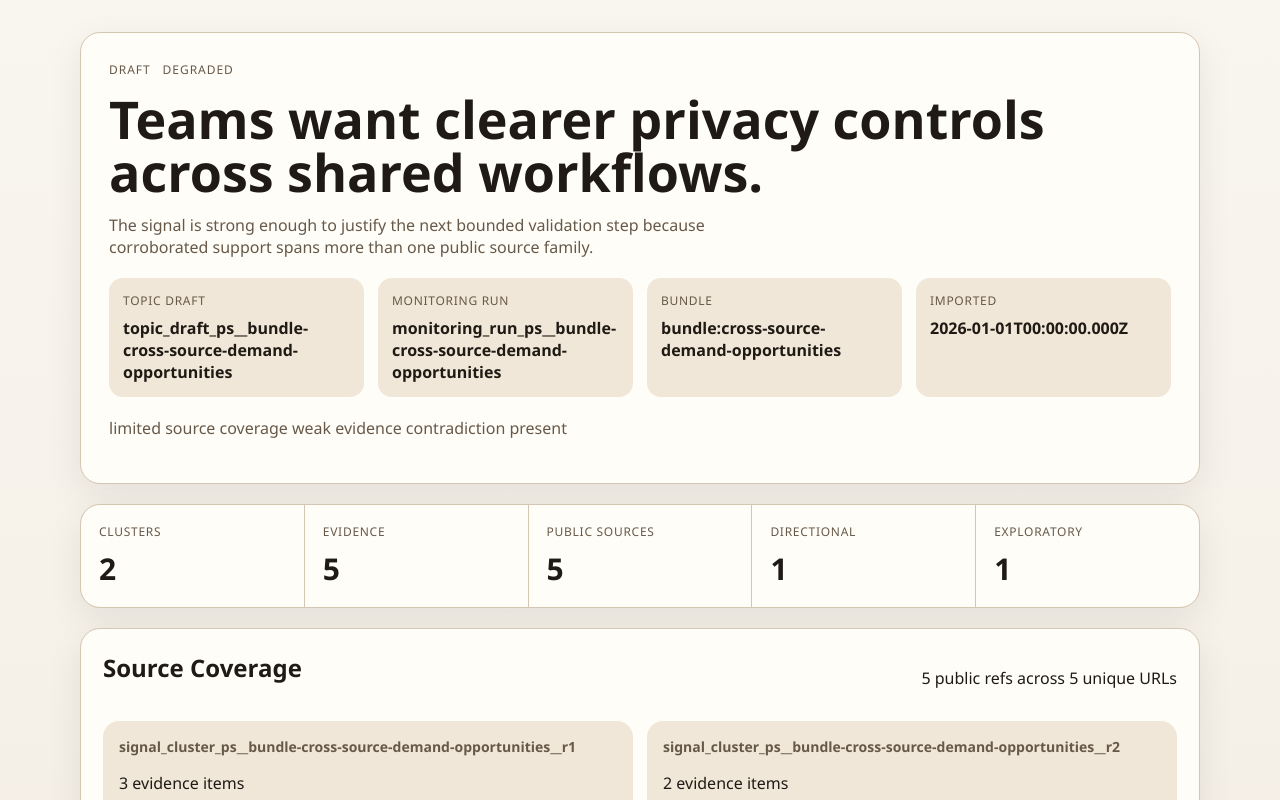
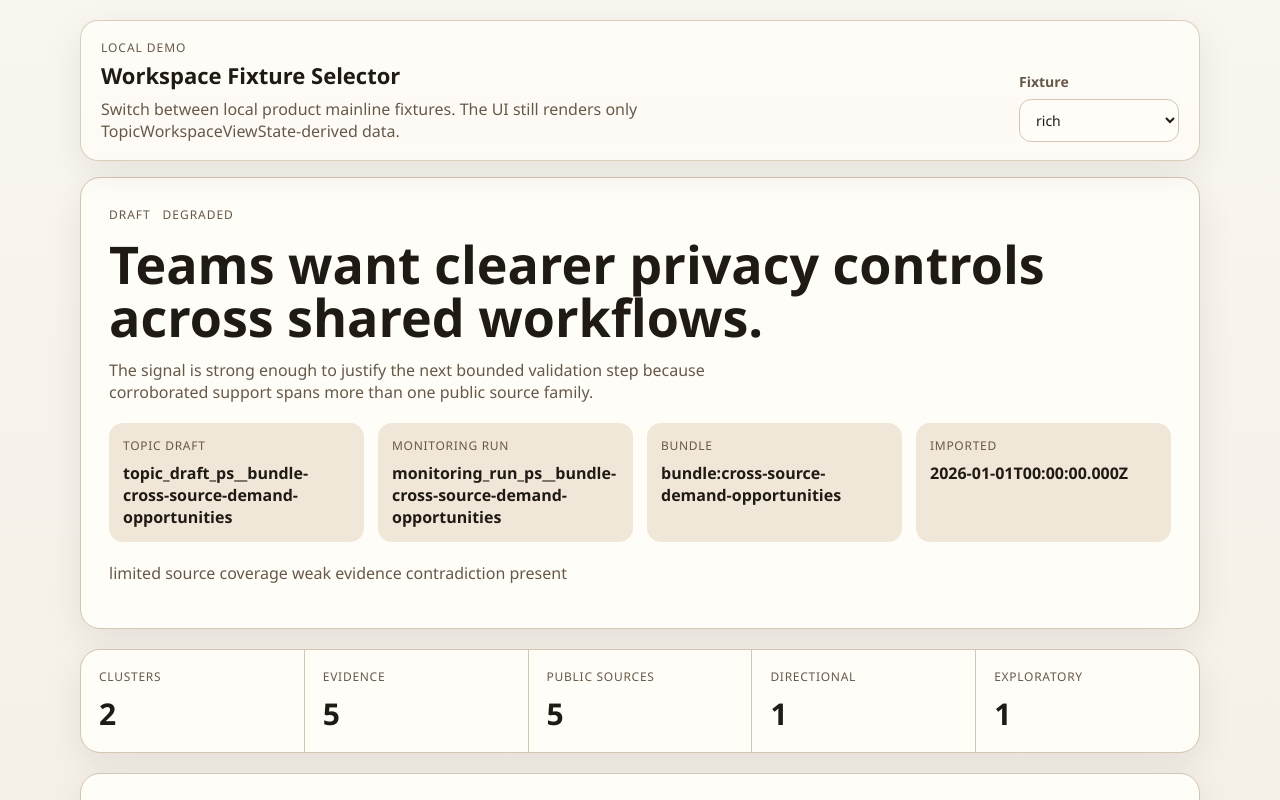
Before and after one commit to Forefield-ai/forefield-product-shell, a React (Vite) app: page / in a window 1280 px wide. Shown: the top 800 px of the page. Built offline with nearby package versions, Linux system fonts and the light colour scheme.

Commit message:
feat: add workspace fixture selector

```diff
--- a/src/ui/App.jsx
+++ b/src/ui/App.jsx
@@ -1,7 +1,27 @@
-import React from 'react';
+import React, { useState } from 'react';
 import TopicWorkspacePage from './TopicWorkspacePage';
+import DebugFixtureSelector from './components/DebugFixtureSelector';
+import minimalProductMainline from '../../fixtures/product/product-mainline.sample.json';
 import richProductMainline from '../../fixtures/product/rich-product-mainline.sample.json';
 
+const PRODUCT_MAINLINE_FIXTURES = {
+  minimal: minimalProductMainline,
+  rich: richProductMainline,
+};
+
 export default function App() {
-  return <TopicWorkspacePage productMainline={richProductMainline} />;
+  const [selectedFixtureKey, setSelectedFixtureKey] = useState('rich');
+
+  return (
+    <div className="app-shell">
+      <DebugFixtureSelector
+        selectedFixtureKey={selectedFixtureKey}
+        onSelectFixture={setSelectedFixtureKey}
+      />
+      <TopicWorkspacePage
+        key={selectedFixtureKey}
+        productMainline={PRODUCT_MAINLINE_FIXTURES[selectedFixtureKey]}
+      />
+    </div>
+  );
 }
--- /dev/null
+++ b/src/ui/components/DebugFixtureSelector.jsx
@@ -0,0 +1,30 @@
+import React from 'react';
+
+export default function DebugFixtureSelector({ selectedFixtureKey, onSelectFixture }) {
+  return (
+    <section className="fixture-selector" aria-label="Local fixture selector">
+      <div className="fixture-selector__inner">
+        <div>
+          <p className="fixture-selector__eyebrow">Local Demo</p>
+          <h1 className="fixture-selector__title">Workspace Fixture Selector</h1>
+          <p className="fixture-selector__copy">
+            Switch between local product mainline fixtures. The UI still renders only
+            TopicWorkspaceViewState-derived data.
+          </p>
+        </div>
+
+        <label className="fixture-selector__control" htmlFor="fixture-selector">
+          <span>Fixture</span>
+          <select
+            id="fixture-selector"
+            value={selectedFixtureKey}
+            onChange={(event) => onSelectFixture(event.target.value)}
+          >
+            <option value="minimal">minimal</option>
+            <option value="rich">rich</option>
+          </select>
+        </label>
+      </div>
+    </section>
+  );
+}
--- a/src/ui/styles.css
+++ b/src/ui/styles.css
@@ -23,6 +23,10 @@ body {
   color: var(--text);
 }
 
+a {
+  color: var(--accent);
+}
+
 button,
 input,
 textarea,
@@ -30,9 +34,72 @@ select {
   font: inherit;
 }
 
+.app-shell {
+  min-height: 100vh;
+}
+
+.fixture-selector {
+  padding: 20px 20px 0;
+}
+
+.fixture-selector__inner {
+  width: min(1120px, 100%);
+  margin: 0 auto;
+  padding: 18px 20px;
+  display: flex;
+  justify-content: space-between;
+  gap: 16px;
+  align-items: end;
+  flex-wrap: wrap;
+  background: rgba(255, 253, 248, 0.82);
+  border: 1px solid rgba(212, 198, 178, 0.85);
+  border-radius: 18px;
+  box-shadow: var(--shadow);
+  backdrop-filter: blur(8px);
+}
+
+.fixture-selector__eyebrow {
+  margin: 0 0 4px;
+  color: var(--muted);
+  font-size: 12px;
+  text-transform: uppercase;
+  letter-spacing: 0.08em;
+}
+
+.fixture-selector__title {
+  margin: 0;
+  font-size: 22px;
+}
+
+.fixture-selector__copy {
+  margin: 8px 0 0;
+  color: var(--muted);
+  max-width: 62ch;
+}
+
+.fixture-selector__control {
+  display: grid;
+  gap: 8px;
+  min-width: 160px;
+  color: var(--muted);
+  font-size: 14px;
+}
+
+.fixture-selector__control span {
+  font-weight: 600;
+}
+
+.fixture-selector__control select {
+  padding: 10px 12px;
+  border: 1px solid var(--border);
+  border-radius: 12px;
+  background: var(--surface);
+  color: var(--text);
+}
+
 .workspace-shell {
   min-height: 100vh;
-  padding: 32px 20px 48px;
+  padding: 16px 20px 48px;
 }
 
 .workspace-shell__inner {
@@ -322,8 +389,16 @@ select {
 }
 
 @media (max-width: 720px) {
+  .fixture-selector {
+    padding: 14px 14px 0;
+  }
+
+  .fixture-selector__inner {
+    padding: 16px;
+  }
+
   .workspace-shell {
-    padding: 20px 14px 36px;
+    padding: 14px 14px 36px;
   }
 
   .workspace-shell__content {
```
